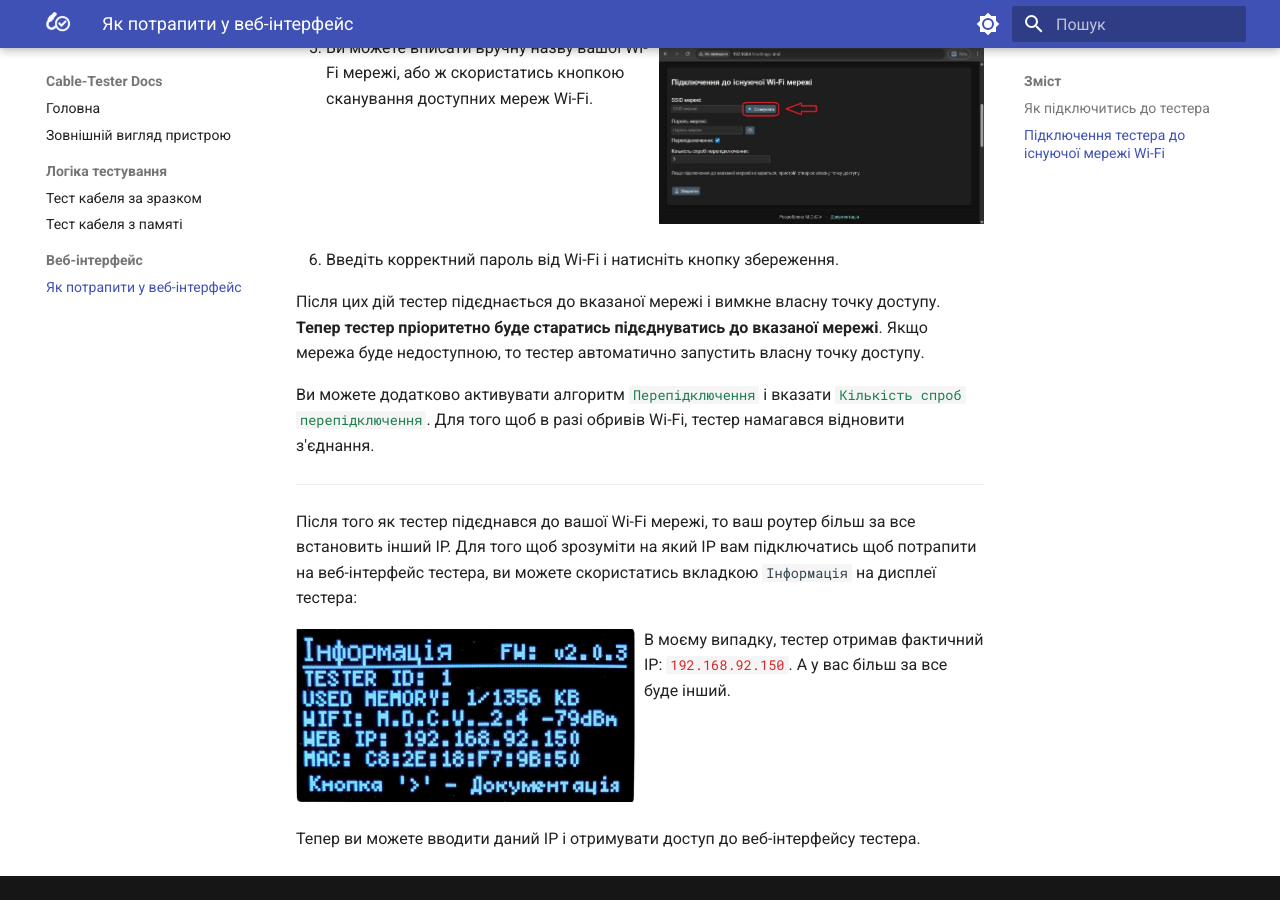
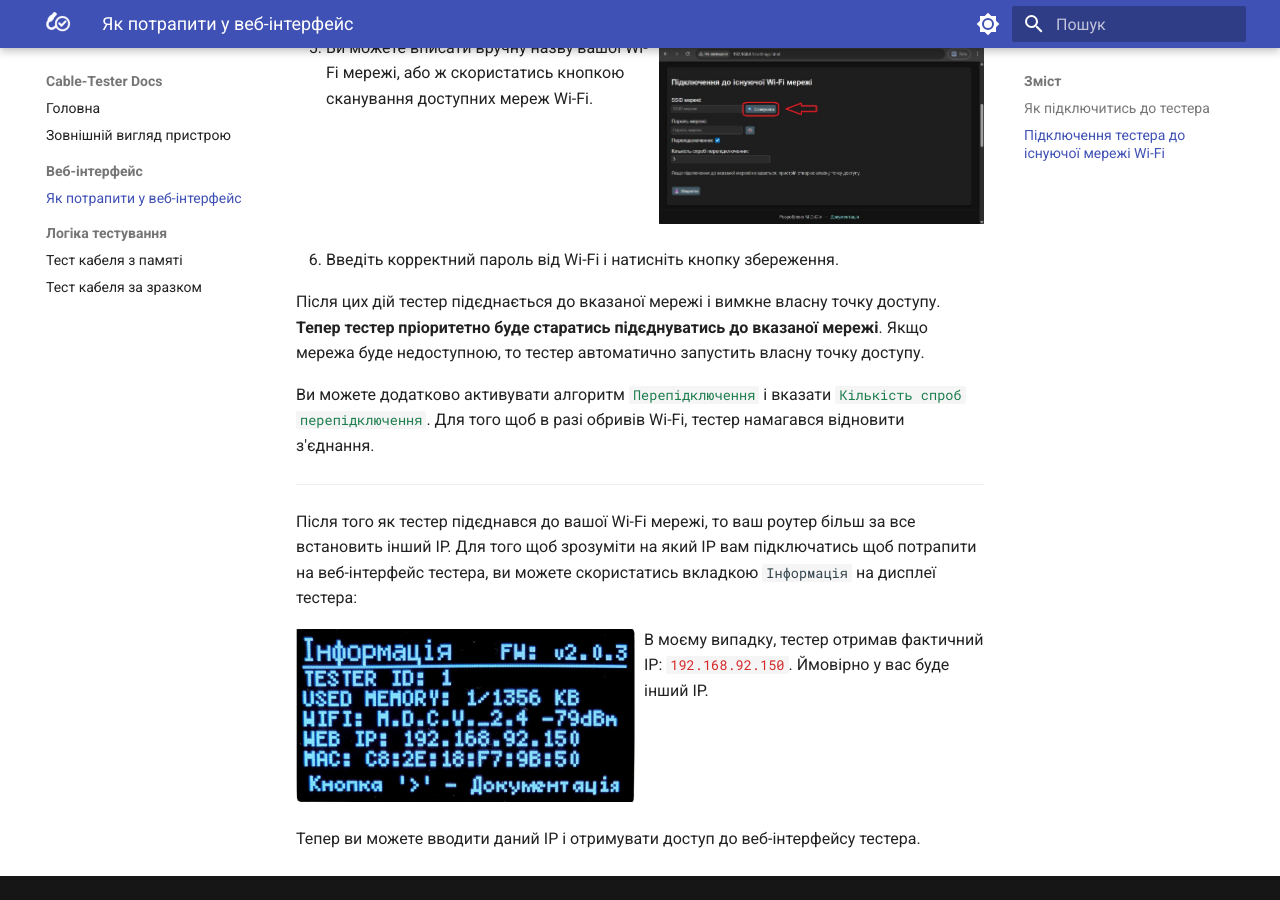
Before and after one commit to truepasha/Cable-Tester.site, an MkDocs documentation site: the page built from docs/web-interface/How-to-access-the-web-interface.md, in a window 1280 px wide and 900 px high, scrolled down 1585 px. Built offline with MkDocs 1.6.1 and Material for MkDocs 9.7.7, drawn with Linux system fonts in a browser that asks for light colours.

Commit message:
Правки навігаційні

```diff
--- a/docs/web-interface/How-to-access-the-web-interface.md
+++ b/docs/web-interface/How-to-access-the-web-interface.md
@@ -52,7 +52,7 @@
 <div class="grid" markdown>
 ![](getting-started/images/display-info.png)
 
-В моєму випадку, тестер отримав фактичний IP: `#!cpp 192.168.92.150`. А у вас більш за все буде інший.
+В моєму випадку, тестер отримав фактичний IP: `#!cpp 192.168.92.150`. Ймовірно у вас буде інший IP.
 </div>
 
 Тепер ви можете вводити даний IP і отримувати доступ до веб-інтерфейсу тестера.
```
Also changed, not shown: docs/.pages (added), docs/test-logic/.pages.
